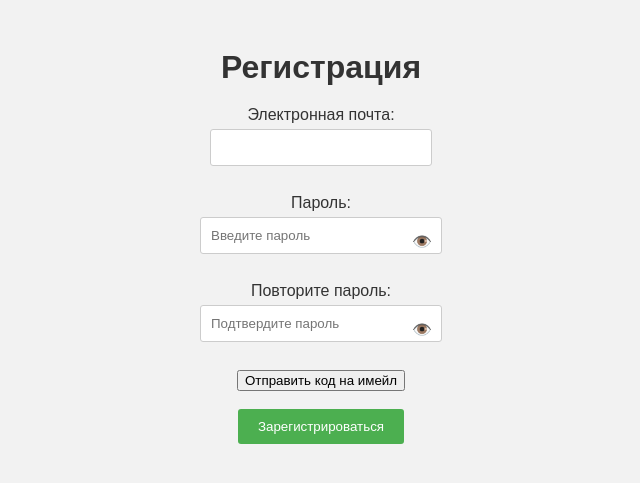
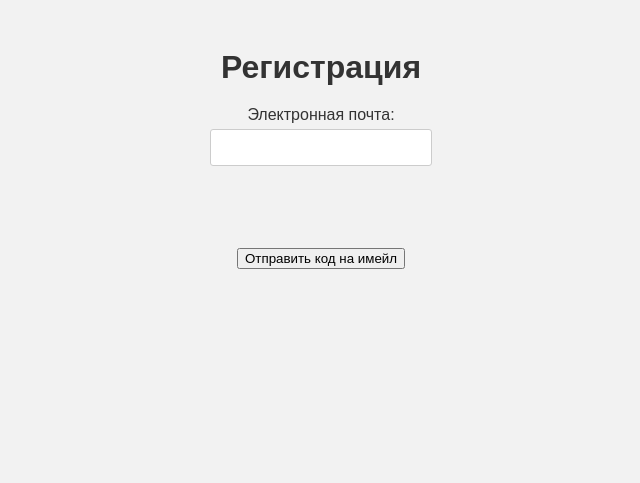
Before and after one commit to ZhovtenkoA/COR-Identity, a FastAPI app: page /static/signup.html in a window 1280 px wide. Shown: the top 483 px of the page, without its empty margins (319-959 px from the left). Run offline with FastAPI, Linux system fonts and the light colour scheme.

```diff
--- a/cor_auth/routes/auth.py
+++ b/cor_auth/routes/auth.py
@@ -137,7 +137,7 @@ async def refresh_token(
 
 
 
-@router.post("/send_verification_code") # Маршрут проверки почты в случае если забыли пароль
+@router.post("/send_verification_code") # Маршрут проверки почты в случае если это новая регистрация
 async def send_verification_code(
     body: EmailSchema,
     background_tasks: BackgroundTasks,
@@ -221,7 +221,7 @@ async def forgot_password_send_verification_code(
 async def change_password(body: ChangePasswordModel, db: Session = Depends(get_db)):
     user = await repository_users.get_user_by_email(body.email, db)
     if not user:
-        raise HTTPException(status_code=status.HTTP_401_UNAUTHORIZED)
+        raise HTTPException(status_code=status.HTTP_404_NOT_FOUND ,detail="User not found")
     else:
         if body.password == body.confirmed_password:
             await repository_users.change_user_password(body.email, body.password, db)
--- a/cor_auth/static/forgot-password.html
+++ b/cor_auth/static/forgot-password.html
@@ -62,7 +62,7 @@
                 var email = emailInput.value;
 
                 var xhr = new XMLHttpRequest();
-                xhr.open("POST", "/api/auth/send_verification_code");
+                xhr.open("POST", "/api/auth/forgot password");
                 xhr.setRequestHeader("Content-Type", "application/json");
 
                 xhr.onreadystatechange = function() {
--- a/cor_auth/static/signup.html
+++ b/cor_auth/static/signup.html
@@ -3,49 +3,44 @@
     <head>
         <title>Регистрация</title>
         <link rel="stylesheet" type="text/css" href="styles.css">
+
+
     </head>
     <body>
         <h1>Регистрация</h1>
             <form id="registrationForm">
                 <label for="email">Электронная почта:</label>
                 <input type="email" id="email" name="email" required><br>
-                <label for="password">Пароль:</label>
 
-                <div class="password-container">
-                   <input type="password" id="password"  placeholder="Введите пароль" name="password" minlength="4" maxlength="10" required>
-                   <span class="toggle-password" data-target="#password" required>👁️</span>
+                   <br>
+
+                    <div class="password-container" style="display: none;" >
+                       <label for="password">Пароль: </label>
+                       <input type="password" id="password"  placeholder="Введите пароль" name="password"  minlength="4" maxlength="10" required>
+                       <span class="toggle-password" data-target="#password" required>👁️</span>
+                    </div>
+
+                    <br>
+
+                <div class="password-container" style="display: none;">
+                    <label for="confirm-password">Повторите пароль:</label>
+                    <input type="password" id="confirm-password" placeholder="Подтвердите пароль"  minlength="4" maxlength="10">
+                    <span class="toggle-password" data-target="#confirm-password" required>👁️</span>
+                    <br>
+                    <input type="submit" value="Зарегистрироваться">
                 </div>
 
 
-                <br>
-                <label for="confirm-password">Повторите пароль:</label>
-                <div class="password-container">
-                    <input type="password" id="confirm-password" placeholder="Подтвердите пароль" minlength="4" maxlength="10">
-                    <span class="toggle-password" data-target="#confirm-password" required>👁️</span>
-                </div>
 
                 <br>
+                <input type="button" id="sendVerifCode" value="Отправить код на имейл" onclick="sendVerificationCode()">
+             <br>
 
-
-              <!--  <br>
-                <div class="password-container"></div>
-                <label for="confirm-password">Повторите пароль:</label>
-                <input type="password" id="confirm-password" name="confirm-password" required>
-
-                </div>
-                <br> -->
-
-
-
-
-                <input type="button" value="Отправить код на имейл" onclick="sendVerificationCode()">
-                <br>   <input type="submit" value="Зарегистрироваться"> <br>
-            </form>
             <div id="verificationCodeWindow" style="display: none;">
                 <input type="text" id="verificationCodeInput">
-                <input type="button" value="Подтвердить" onclick="verifyVerificationCode()">
+                <input type="button" id="ConfirmationCodeInput"  value="Подтвердить" onclick="verifyVerificationCode()">
             </div>
-
+        </form>
 
             <script>
                 const togglePasswordIcons = document.querySelectorAll('.toggle-password');
@@ -77,6 +72,34 @@
                   }
                 });
               </script>
+
+
+
+
+
+
+
+
+
+
+
+
+
+
+
+
+
+
+
+
+
+
+
+
+
+
+
+
 
 
 
@@ -126,6 +149,7 @@
                 if (xhr.readyState === XMLHttpRequest.DONE) {
                     if (xhr.status === 200) {
                     // Обработка успешного ответа от сервера
+                    alert('Код подтверждения отправлен на Вашу почту!');
                     console.log("Код подтверждения отправлен на вашу электронную почту.");
                     showVerificationCodeInput(); // Показать область для ввода кода
                     } else {
@@ -159,9 +183,21 @@
                         if (xhr.status === 200) {
                             // Обработка успешного ответа от сервера
                             console.log("Код подтверждения верный.");
+                            alert('Ваша почта успешно подтверждена!!!');
+
+                                const containers = document.querySelectorAll('.password-container');
+                                containers.forEach(container => {  container.style.display = 'block';});
+                                document.getElementById('sendVerifCode').style.display = 'none';
+                                document.getElementById('ConfirmationCodeInput').style.display = 'none';
+                                document.getElementById('verificationCodeInput').style.display = 'none';
+
                         } else {
                             // Обработка ошибки
                             console.error("Неверный код подтверждения.");
+                            alert('Неверный код подтверждения!!!');
+
+                            const containers = document.querySelectorAll('.password-container');
+                                   containers.forEach(container => { container.style.display = 'none';   });
                         }
                     }
                 };
--- a/cor_auth/static/styles.css
+++ b/cor_auth/static/styles.css
@@ -87,6 +87,14 @@ input[type="submit"]:hover {
     cursor: pointer;
 }
 
+
+.hidden {
+    display: none;
+}
+
+
+
+
 /* Кнопка Google */
 .customGPlusSignIn {
     display: flex;
```
